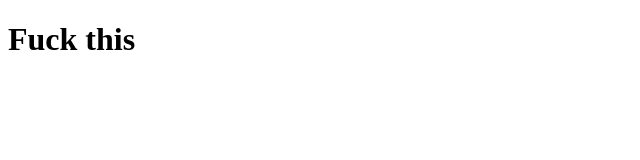
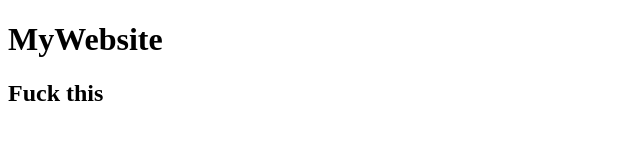
Before and after one commit to Martin1458/website, a plain HTML site: page index.html in a window 1280 px wide. Shown: the whole page, without its empty margins (0-640 px from the left). Drawn offline with Linux system fonts and the light colour scheme.

Commit message:
Update index.html

```diff
--- a/index.html
+++ b/index.html
@@ -1,9 +1,9 @@
 <!DOCTYPE html>
 <html>
 <head>
-	<title>MyWebsite</title>
+	<h1>MyWebsite</h1>
 </head>
 <body>
-   <h1>Fuck this</h1>
+   <h2>Fuck this</h2>
 </body>
 </html>
```
